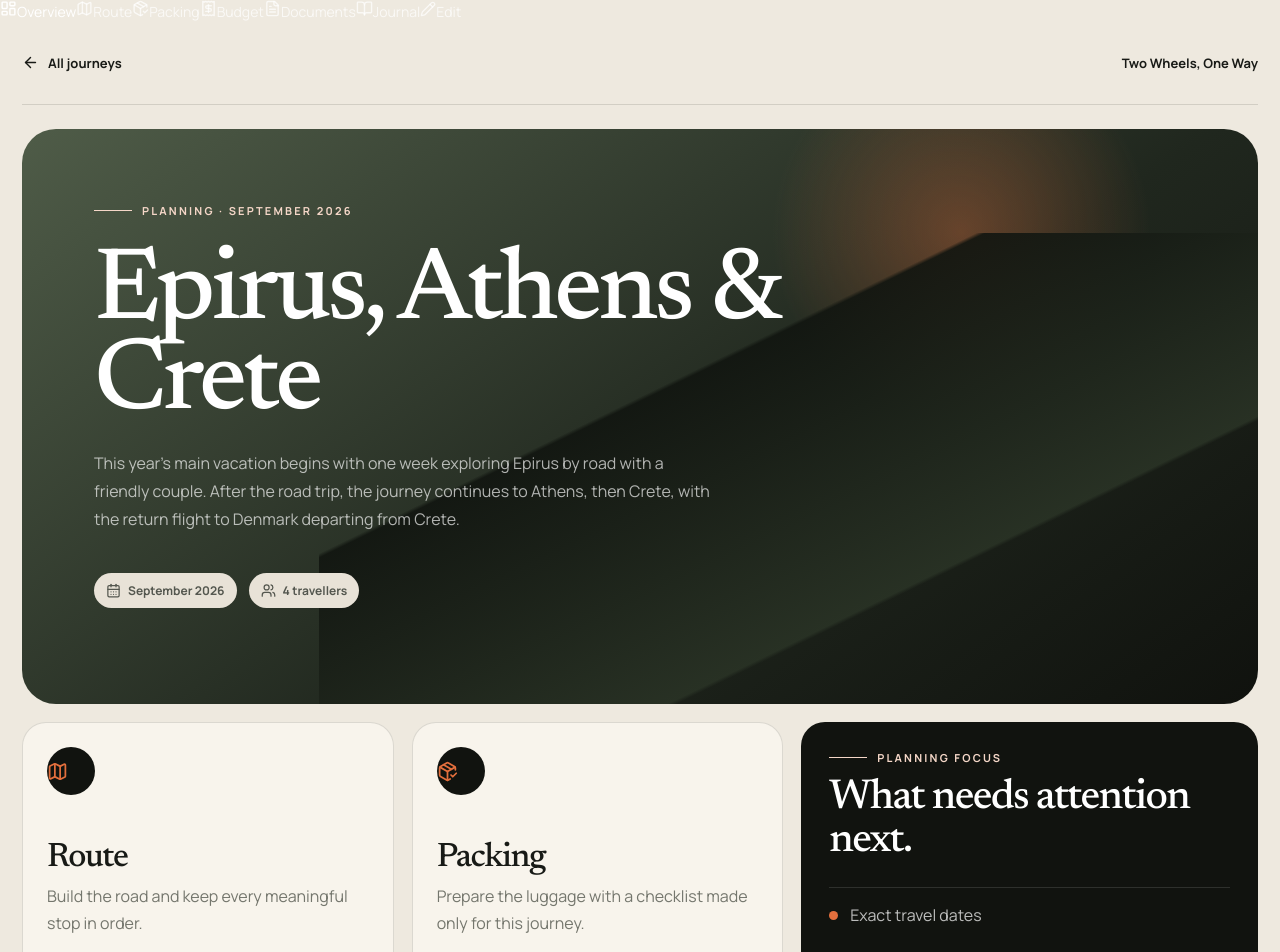
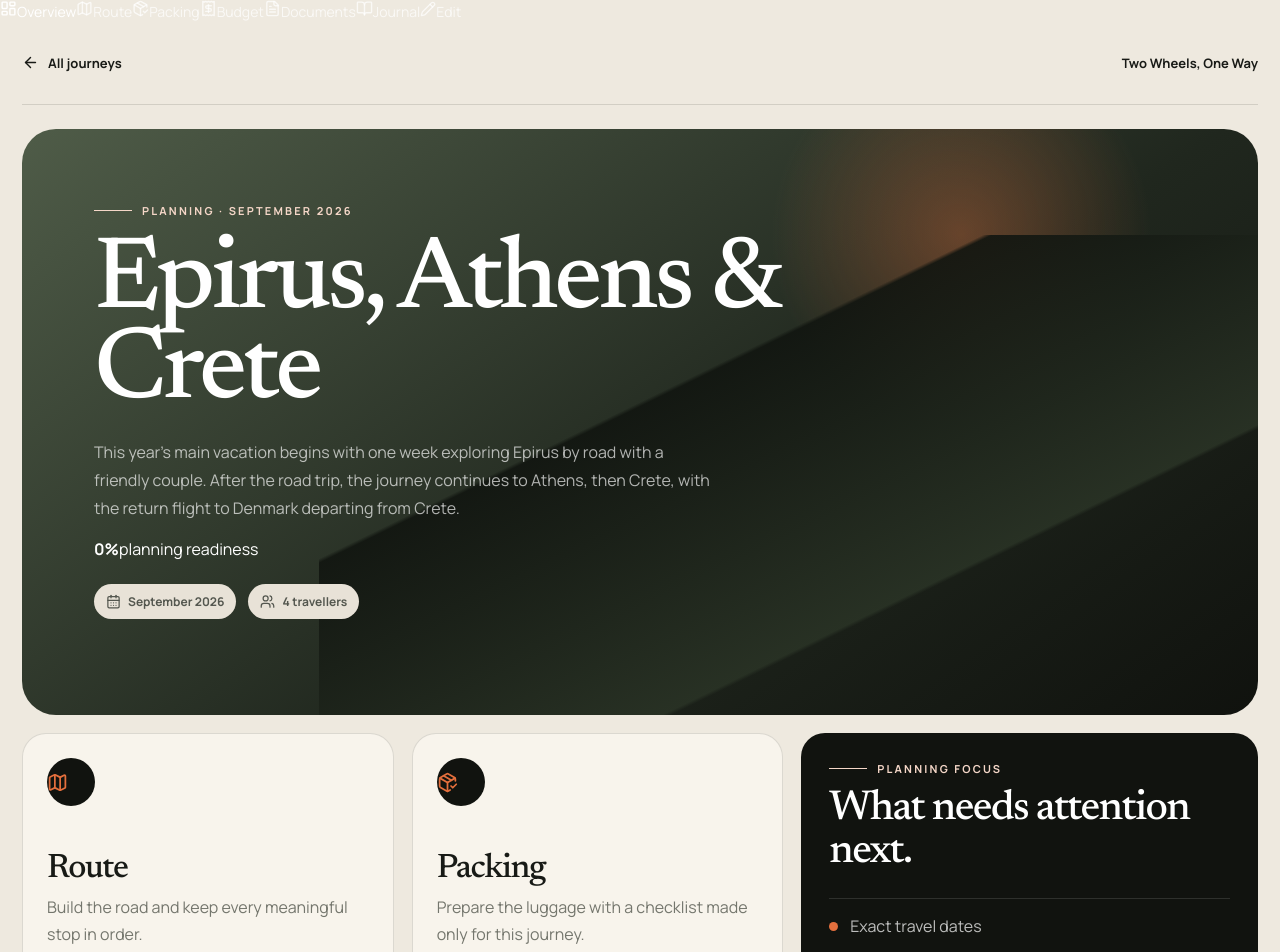
Before and after one commit to PrassasMichael/Two-Wheels-One-Way, a Next.js app: page /trips/epirus-athens-crete-2026 in a window 1280 px wide. Shown: the top 952 px of the page. Built offline with nearby package versions, Linux system fonts and the light colour scheme; a web font is replaced by a local one.

Commit message:
connect live trip dashboard

```diff
--- a/app/trips/[slug]/page.tsx
+++ b/app/trips/[slug]/page.tsx
@@ -1,6 +1,4 @@
-import Link from "next/link";
-import { notFound } from "next/navigation";
-import { ArrowLeft, ArrowRight, BookOpen, CalendarDays, FileText, Map, PackageCheck, Receipt, Users } from "lucide-react";
+import TripDashboardClient from "@/components/trip-dashboard-client";
 import { getTrip, getTrips } from "@/lib/trips";
 
 export function generateStaticParams() {
@@ -9,57 +7,5 @@ export function generateStaticParams() {
 
 export default async function TripDashboard({ params }: { params: Promise<{ slug: string }> }) {
   const { slug } = await params;
-  const trip = getTrip(slug);
-  if (!trip) notFound();
-
-  const modules = [
-    { href: "map", icon: Map, title: "Route", text: "Build the road and keep every meaningful stop in order." },
-    { href: "packing", icon: PackageCheck, title: "Packing", text: "Prepare the luggage with a checklist made only for this journey." },
-    { href: "journal", icon: BookOpen, title: "Journal", text: "Capture plans before departure and memories from the road." },
-    { href: "budget", icon: Receipt, title: "Budget", text: "Keep planned and actual costs beside the journey they belong to." },
-    { href: "documents", icon: FileText, title: "Documents", text: "Store bookings, insurance and practical travel references." },
-  ];
-
-  const focusItems = trip.planningNeeded?.slice(0, 5) ?? ["Confirm exact dates", "Finish the route", "Review the packing list"];
-
-  return (
-    <main className="v2-page">
-      <header className="v2-page-header">
-        <Link href="/trips"><ArrowLeft size={17} /> All journeys</Link>
-        <Link href="/">Two Wheels, One Way</Link>
-      </header>
-
-      <section className="v2-dashboard-hero">
-        <p className="v2-kicker">{trip.status} · {trip.month} {trip.year}</p>
-        <h1>{trip.title}</h1>
-        <p>{trip.summary}</p>
-        <div className="v2-meta">
-          <span className="v2-chip"><CalendarDays size={15} /> {trip.month} {trip.year}</span>
-          <span className="v2-chip"><Users size={15} /> {trip.travellers} travellers</span>
-        </div>
-      </section>
-
-      <section className="v2-dashboard-grid">
-        <div className="v2-module-grid">
-          {modules.map(({ href, icon: Icon, title, text }) => (
-            <Link className="v2-module" href={`/trips/${trip.slug}/${href}`} key={href}>
-              <span className="v2-feature-icon"><Icon size={21} /></span>
-              <h3>{title}</h3>
-              <p>{text}</p>
-              <span>Open module <ArrowRight size={16} /></span>
-            </Link>
-          ))}
-        </div>
-
-        <aside className="v2-focus">
-          <p className="v2-kicker">Planning focus</p>
-          <h2>What needs attention next.</h2>
-          <div className="v2-focus-list">
-            {focusItems.map((item) => <div className="v2-focus-item" key={item}><i /> <span>{item}</span></div>)}
-          </div>
-          <Link className="v2-card-link" href={`/trips/${trip.slug}/journal`}><span>Add a planning note</span><ArrowRight size={17} /></Link>
-        </aside>
-      </section>
-    </main>
-  );
+  return <TripDashboardClient slug={slug} initialTrip={getTrip(slug) || null} />;
 }
```
